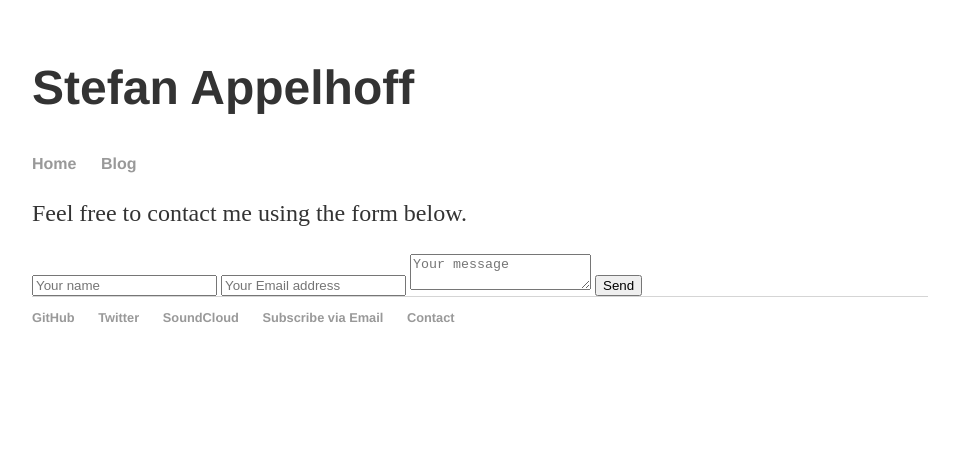
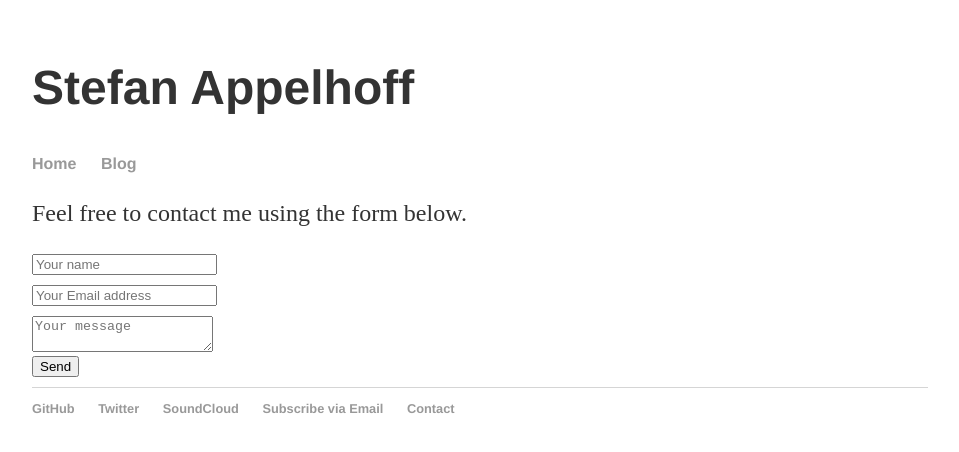
Before and after one commit to sappelhoff/sappelhoff.github.io, a Jekyll site: the page built from contact/index.html, in a window 1280 px wide. Shown: the top 452 px of the page, without its empty margins (160-1119 px from the left). Built offline with Jekyll 4.4.1, drawn with Linux system fonts in a browser that asks for light colours.

Commit message:
style contact form

```diff
--- a/contact/index.html
+++ b/contact/index.html
@@ -7,12 +7,12 @@ title: Stefan Appelhoff Contact
 <p> Feel free to contact me using the form below. </p>
 
 <form id="contactform" method="POST">
-    <input type="text" name="name" placeholder="Your name">
-    <input type="email" name="_replyto" placeholder="Your Email address">
+    <input class="myform"  type="text" name="name" placeholder="Your name">
+    <input class="myform" type="email" name="_replyto" placeholder="Your Email address">
     <input type="hidden" name="_subject" value="Website contact" />
     <textarea name="message" placeholder="Your message"></textarea>
     <input type="text" name="_gotcha" style="display:none" />
-    <input type="submit" value="Send">
+    <input class="myform" type="submit" value="Send">
 </form>
 <script>
     var contactform =  document.getElementById('contactform');
--- a/css/main.css
+++ b/css/main.css
@@ -55,3 +55,8 @@ ul.posts {
 ul.posts li {
     list-style: none;
 }
+
+input.myform {
+    display: block;
+    margin-bottom: 10px;
+}
```
